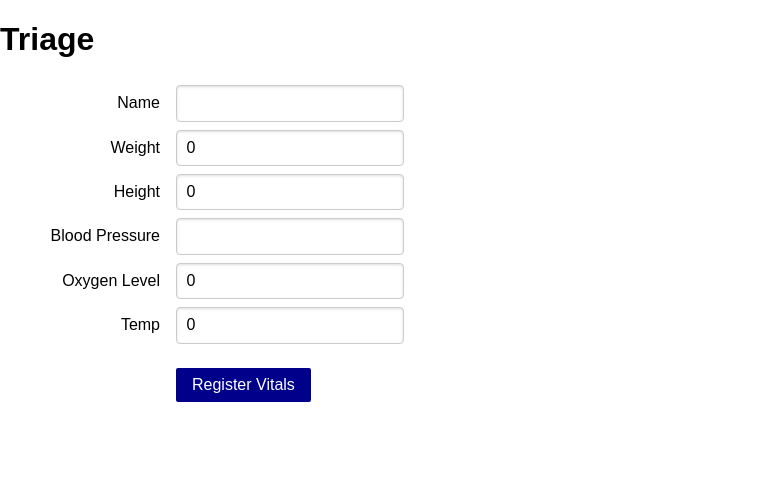
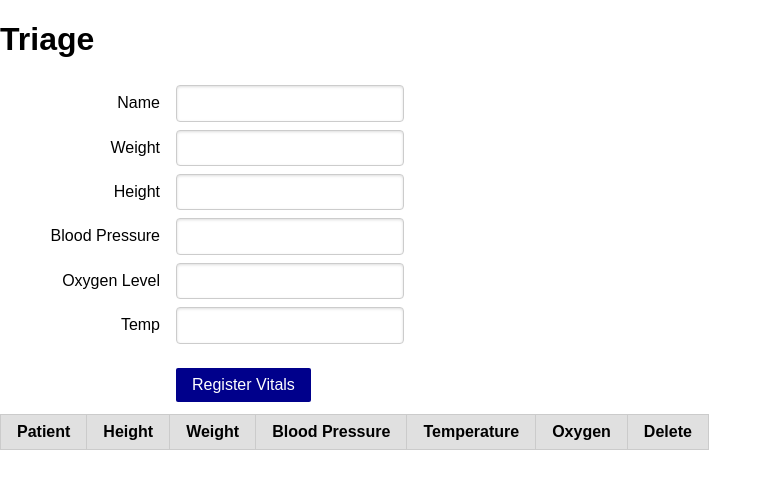
Before and after one commit to CEN333-Spring24-25/SecondAngularProject, an Angular app: page / in a window 1280 px wide. Shown: the top 488 px of the page, without its empty margins (0-772 px from the left). Built offline with nearby package versions, Linux system fonts and the light colour scheme.

Commit message:
Buttons and a table

```diff
--- a/src/app/app.component.html
+++ b/src/app/app.component.html
@@ -4,50 +4,69 @@
     <fieldset>
         <div class="pure-control-group">
             <label for="name"> Name </label>
-            <input type="text" id="name" [(ngModel)]="name" name="name">
+            <input required type="text" id="name" [(ngModel)]="name" name="name">
 
         </div>
 
         <div class="pure-control-group">
             <label for="weight"> Weight </label>
-            <input type="text" id="weight" [(ngModel)]="weight" name="weight">
+            <input required type="text" id="weight" [(ngModel)]="weight" name="weight">
         </div>
 
         <div class="pure-control-group">
             <label for="height"> Height </label>
-            <input type="text" id="height" [(ngModel)]="height" name="height">
+            <input required type="text" id="height" [(ngModel)]="height" name="height">
 
         </div>
 
         <div class="pure-control-group">
             <label for="bloodpressure"> Blood Pressure </label>
-            <input type="text" id="bloodpressure" [(ngModel)]="bloodpressure" name="bloodpressure">
+            <input required type="text" id="bloodpressure" [(ngModel)]="bloodpressure" name="bloodpressure">
 
         </div>
 
         <div class="pure-control-group">
             <label for="oxygenlevel"> Oxygen Level </label>
-            <input type="text" id="oxygenlevel" [(ngModel)]="oxygenlevel" name="oxygenlevel">
+            <input required type="text" id="oxygenlevel" [(ngModel)]="oxygenlevel" name="oxygenlevel">
 
         </div>
 
         <div class="pure-control-group">
             <label for="temp"> Temp </label>
-            <input type="text" id="temp" [(ngModel)]="temp" name="temp">
+            <input required type="text" id="temp" [(ngModel)]="temp" name="temp">
 
         </div>
         <div class="pure-controls">
-            <button class="pure-button button-ghazal" (click)="registerVitals()"> Register Vitals</button>
+            <button type="submit" class="pure-button button-ghazal" (click)="registerVitals()"> Register Vitals</button>
         </div>
     </fieldset>
 
-    <ul>
-        <li *ngFor="let patient of listOfPatients">
-            Patient: {{patient.name}}.
-            Height/Weight is {{patient.height}}/{{patient.weight}}.
-            Blood pressure {{patient.bloodpressure}},
-            temp {{patient.temp}},
-            Oxygen Level: {{patient.oxygenlevel}}.  </li>
-    </ul>
-
+    <table class="pure-table pure-table-bordered">
+        <thead>
+            <tr>
+                <th>Patient</th>
+                <th>Height</th>
+                <th>Weight</th>
+                <th>Blood Pressure</th>
+                <th>Temperature</th>
+                <th>Oxygen</th>
+                <th>Delete</th>
+            </tr>
+        </thead>
+        <tbody>
+            <tr *ngFor="let patient of listOfPatients">
+                <td>{{patient.name}}</td>
+                <td>{{patient.height}}</td>
+                <td>{{patient.weight}}</td>
+                <td>{{patient.bloodpressure}}</td>
+                <td>{{patient.temp}}</td>
+                <td>{{patient.oxygenlevel}}</td>
+                <td>
+                    <button class="pure-button button-error" (click)="deletePatient()">
+                        X
+                    </button>
+                    </td>
+            </tr>
+        </tbody>
+    </table>
 </form>
--- a/src/app/app.component.ts
+++ b/src/app/app.component.ts
@@ -12,25 +12,28 @@ import { Patient } from './data/patient';
 })
 export class AppComponent {
   name: string;
-  height: number;
-  weight: number;
+  height: string;
+  weight: string;
   bloodpressure: string;
-  temp: number;
-  oxygenlevel: number;
+  temp: string;
+  oxygenlevel: string;
   listOfPatients: Patient[];
 
   constructor(){
     this.name = "";
-    this.height = 0;
-    this.weight = 0;
+    this.height = "";
+    this.weight = "";
     this.bloodpressure = "";
-    this.temp = 0;
-    this.oxygenlevel = 0;
+    this.temp = "";
+    this.oxygenlevel = "";
     this.listOfPatients = [];
   }
 
   registerVitals(){
-    let myPatient = new Patient(this.name, this.height, this.weight, this.bloodpressure, this.temp, this.oxygenlevel);
+    let myPatient = new Patient(this.name, +this.height, +this.weight, this.bloodpressure, +this.temp, +this.oxygenlevel);
     this.listOfPatients.push(myPatient);
   }
+  deletePatient(){
+
+  }
 }
```
